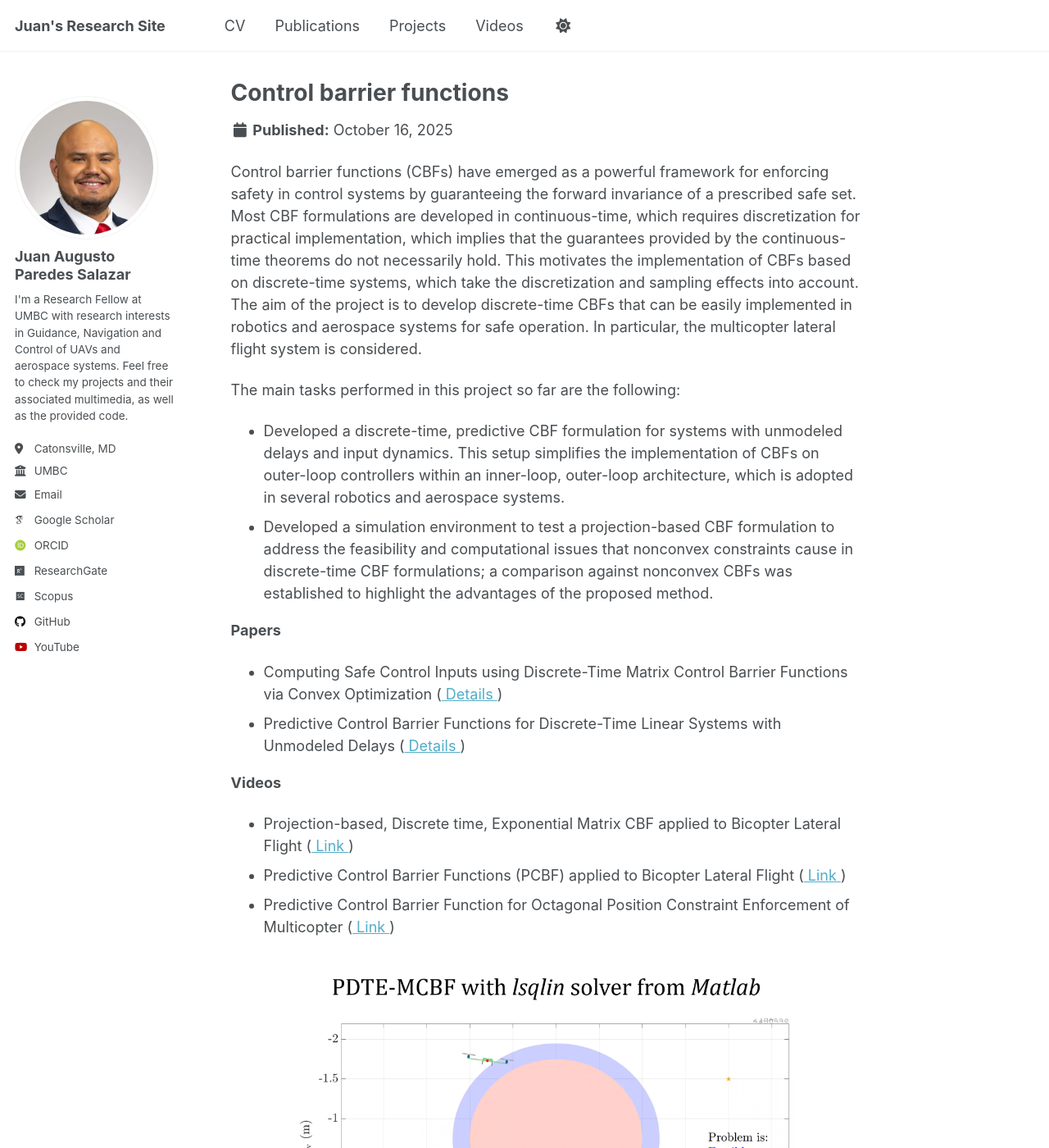
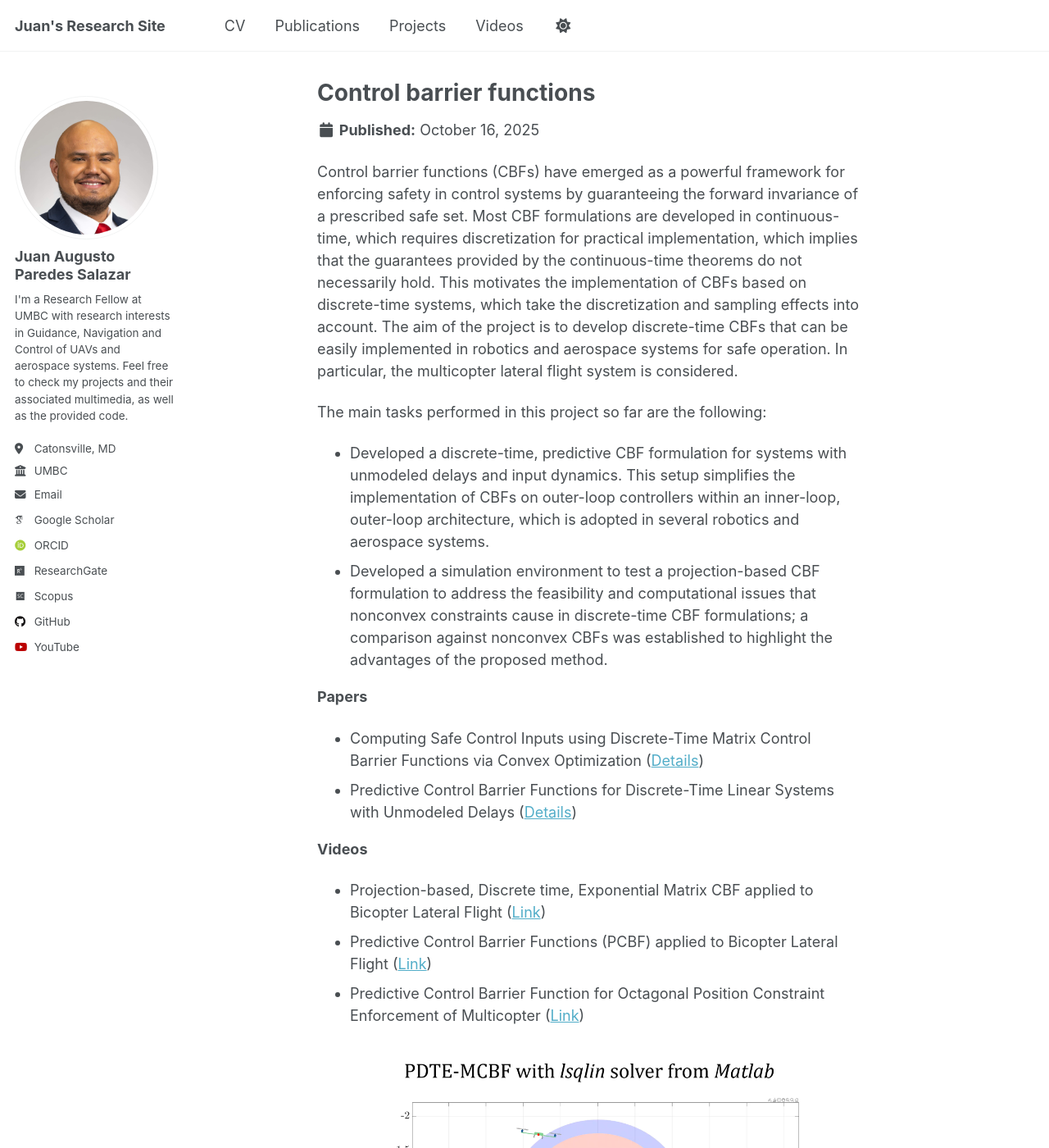
Before and after one commit to JAParedes/JAParedes.github.io, a Jekyll site: the page built from _projects/projects-1-cbf.md, in a window 1280 px wide and 1400 px high. Shown: the whole window at 82% size. Built offline with Jekyll 4.4.1, drawn with Linux system fonts in a browser that asks for light colours; some web fonts are replaced; a script that is not in the unit is left out.

Commit message:
Attempt at changing column layout

```diff
--- a/_sass/layout/_page.scss
+++ b/_sass/layout/_page.scss
@@ -18,7 +18,7 @@
 
 .page {
   @include breakpoint($large) {
-    @include span(10 of 12 last);
+    @include span(9 of 12 last);
     @include prefix(0.5 of 12);
     @include suffix(2 of 12);
   }
```
Also changed, not shown: _projects/projects-1-cbf.md (+5 -5 lines), 1 other file.
